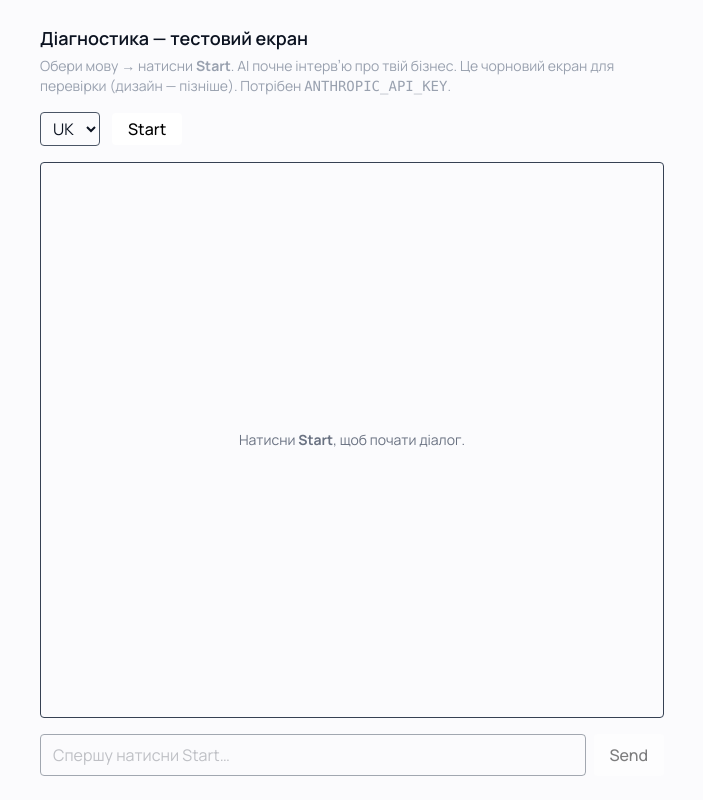
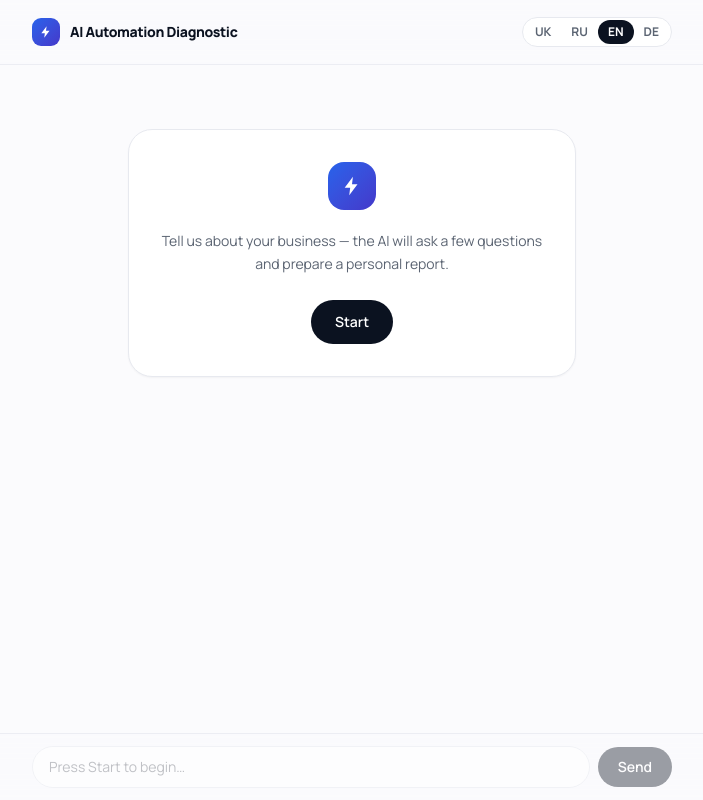
Before and after one commit to ybodnar3-ui/michael-project, a Next.js app: page /chat in a window 1280 px wide. Shown: the whole page, without its empty margins (288-991 px from the left). Built offline with nearby package versions, Linux system fonts and the light colour scheme.

Commit message:
feat: polish chat experience and report view with i18n (bubbles, typing, copy-request)

```diff
--- a/app/chat/page.tsx
+++ b/app/chat/page.tsx
@@ -1,18 +1,41 @@
 "use client";
 
-import { useState } from "react";
-import type { ChatMessage, Language, Report } from "@/lib/types";
+import { useEffect, useRef, useState } from "react";
+import Link from "next/link";
+import type { ChatMessage, Report } from "@/lib/types";
 import { ReportView } from "@/components/ReportView";
+import { useI18n } from "@/components/LanguageProvider";
+import { LanguageSwitcher } from "@/components/LanguageSwitcher";
 
-const KICKOFF: Record<Language, string> = {
-  uk: "Почати",
-  ru: "Начать",
-  en: "Start",
-  de: "Starten",
-};
+function LogoMark() {
+  return (
+    <span className="grid h-7 w-7 place-items-center rounded-[9px] bg-gradient-to-br from-accent to-accent2">
+      <svg width="14" height="14" viewBox="0 0 24 24" fill="none" aria-hidden>
+        <path d="M13 2 4 14h6l-1 8 9-12h-6l1-8Z" fill="white" strokeLinejoin="round" />
+      </svg>
+    </span>
+  );
+}
+
+function Typing({ label }: { label: string }) {
+  return (
+    <div className="flex items-center gap-2 text-sm text-muted">
+      <span className="flex gap-1">
+        {[0, 1, 2].map((i) => (
+          <span
+            key={i}
+            className="h-1.5 w-1.5 rounded-full bg-muted"
+            style={{ animation: "blink 1.2s infinite", animationDelay: `${i * 0.2}s` }}
+          />
+        ))}
+      </span>
+      {label}…
+    </div>
+  );
+}
 
 export default function ChatPage() {
-  const [language, setLanguage] = useState<Language>("uk");
+  const { t, lang } = useI18n();
   const [messages, setMessages] = useState<ChatMessage[]>([]);
   const [input, setInput] = useState("");
   const [loading, setLoading] = useState(false);
@@ -20,6 +43,54 @@ export default function ChatPage() {
   const [error, setError] = useState<string | null>(null);
   const [report, setReport] = useState<Report | null>(null);
   const [reportLoading, setReportLoading] = useState(false);
+  const bottomRef = useRef<HTMLDivElement>(null);
+
+  const started = messages.length > 0;
+
+  useEffect(() => {
+    bottomRef.current?.scrollIntoView({ behavior: "smooth" });
+  }, [messages, loading, report]);
+
+  async function send(history: ChatMessage[]) {
+    setLoading(true);
+    setError(null);
+    try {
+      const res = await fetch("/api/chat", {
+        method: "POST",
+        headers: { "content-type": "application/json" },
+        body: JSON.stringify({ language: lang, messages: history }),
+      });
+      const data = await res.json().catch(() => ({}));
+      if (!res.ok) {
+        setError(data?.error === "llm_error" ? t("chat.errorKey") : t("chat.errorServer"));
+        return;
+      }
+      if (data.reply) {
+        setMessages([...history, { role: "assistant", content: data.reply }]);
+      }
+      setDone(Boolean(data.done));
+    } catch {
+      setError(t("chat.errorServer"));
+    } finally {
+      setLoading(false);
+    }
+  }
+
+  function start() {
+    const history: ChatMessage[] = [{ role: "user", content: t("chat.start") }];
+    setMessages(history);
+    setDone(false);
+    setReport(null);
+    void send(history);
+  }
+
+  function submit() {
+    if (!input.trim() || loading || done) return;
+    const history: ChatMessage[] = [...messages, { role: "user", content: input.trim() }];
+    setMessages(history);
+    setInput("");
+    void send(history);
+  }
 
   async function generateReport() {
     setReportLoading(true);
@@ -28,170 +99,139 @@ export default function ChatPage() {
       const res = await fetch("/api/report", {
         method: "POST",
         headers: { "content-type": "application/json" },
-        body: JSON.stringify({ language, messages }),
+        body: JSON.stringify({ language: lang, messages }),
       });
       const data = await res.json().catch(() => ({}));
       if (!res.ok) {
-        setError(`Помилка звіту ${res.status}: ${data?.error ?? "unknown"}`);
+        setError(t("chat.errorReport"));
         return;
       }
       setReport(data.report ?? null);
     } catch {
-      setError("Не вдалося згенерувати звіт.");
+      setError(t("chat.errorReport"));
     } finally {
       setReportLoading(false);
     }
   }
 
-  async function send(history: ChatMessage[]) {
-    setLoading(true);
-    setError(null);
-    try {
-      const res = await fetch("/api/chat", {
-        method: "POST",
-        headers: { "content-type": "application/json" },
-        body: JSON.stringify({ language, messages: history }),
-      });
-      const data = await res.json().catch(() => ({}));
-      if (!res.ok) {
-        setError(
-          data?.error === "llm_error"
-            ? "Помилка виклику AI. Найімовірніше не заданий ANTHROPIC_API_KEY у .env.local (і перезапусти dev-сервер)."
-            : `Помилка ${res.status}: ${data?.error ?? "unknown"}`
-        );
-        return;
-      }
-      if (data.reply) {
-        setMessages([...history, { role: "assistant", content: data.reply }]);
-      }
-      setDone(Boolean(data.done));
-    } catch {
-      setError("Не вдалося звʼязатися із сервером.");
-    } finally {
-      setLoading(false);
-    }
-  }
-
-  function start() {
-    const history: ChatMessage[] = [{ role: "user", content: KICKOFF[language] }];
-    setMessages(history);
-    setDone(false);
-    setReport(null);
-    void send(history);
-  }
-
-  function submit() {
-    if (!input.trim() || loading) return;
-    const history: ChatMessage[] = [
-      ...messages,
-      { role: "user", content: input.trim() },
-    ];
-    setMessages(history);
-    setInput("");
-    void send(history);
-  }
+  // hide the synthetic kickoff message (first user turn)
+  const visible = messages.filter((m, i) => !(i === 0 && m.role === "user"));
 
   return (
-    <main className="mx-auto flex min-h-screen max-w-2xl flex-col gap-4 p-6">
-      <header className="space-y-1">
-        <h1 className="text-lg font-semibold">Діагностика — тестовий екран</h1>
-        <p className="text-sm text-gray-400">
-          Обери мову → натисни <b>Start</b>. AI почне інтервʼю про твій бізнес.
-          Це чорновий екран для перевірки (дизайн — пізніше). Потрібен{" "}
-          <code>ANTHROPIC_API_KEY</code>.
-        </p>
+    <div className="flex min-h-screen flex-col">
+      <header className="sticky top-0 z-20 border-b border-border/70 bg-bg/80 backdrop-blur-md">
+        <div className="mx-auto flex h-16 max-w-2xl items-center justify-between px-4">
+          <Link href="/" className="flex items-center gap-2.5">
+            <LogoMark />
+            <span className="text-sm font-extrabold tracking-tight">{t("brand")}</span>
+          </Link>
+          <LanguageSwitcher />
+        </div>
       </header>
 
-      <div className="flex items-center gap-3">
-        <select
-          aria-label="language"
-          value={language}
-          onChange={(e) => setLanguage(e.target.value as Language)}
-          className="rounded border border-gray-600 bg-transparent px-2 py-1"
-        >
-          <option value="uk">UK</option>
-          <option value="ru">RU</option>
-          <option value="en">EN</option>
-          <option value="de">DE</option>
-        </select>
+      <div className="flex-1 overflow-y-auto">
+        <div className="mx-auto max-w-2xl px-4 py-6">
+          {!started ? (
+            <div className="animate-in mx-auto mt-10 max-w-md rounded-3xl border border-border bg-surface p-8 text-center shadow-[0_1px_2px_rgba(11,18,32,0.04)]">
+              <div className="mx-auto grid h-12 w-12 place-items-center rounded-2xl bg-gradient-to-br from-accent to-accent2">
+                <svg width="22" height="22" viewBox="0 0 24 24" fill="none" aria-hidden>
+                  <path d="M13 2 4 14h6l-1 8 9-12h-6l1-8Z" fill="white" strokeLinejoin="round" />
+                </svg>
+              </div>
+              <p className="mt-5 text-sm leading-relaxed text-muted">{t("chat.intro")}</p>
               <button
                 type="button"
                 onClick={start}
-          disabled={loading}
-          className="rounded bg-white px-4 py-1 font-medium text-black disabled:opacity-50"
+                className="mt-6 inline-flex items-center gap-2 rounded-full bg-ink px-6 py-3 text-sm font-semibold text-white transition hover:-translate-y-0.5 hover:opacity-95"
               >
-          Start
+                {t("chat.start")}
               </button>
             </div>
+          ) : (
+            <div className="space-y-4">
+              {visible.map((m, i) =>
+                m.role === "assistant" ? (
+                  <div key={i} className="flex items-start gap-2.5">
+                    <span className="mt-0.5 shrink-0">
+                      <LogoMark />
+                    </span>
+                    <div className="max-w-[80%] rounded-2xl rounded-tl-sm border border-border bg-surface px-4 py-2.5 text-sm leading-relaxed shadow-[0_1px_2px_rgba(11,18,32,0.04)]">
+                      {m.content}
+                    </div>
+                  </div>
+                ) : (
+                  <div key={i} className="flex justify-end">
+                    <div className="max-w-[80%] rounded-2xl rounded-tr-sm bg-accent px-4 py-2.5 text-sm leading-relaxed text-white">
+                      {m.content}
+                    </div>
+                  </div>
+                )
+              )}
+
+              {loading && (
+                <div className="flex items-center gap-2.5">
+                  <LogoMark />
+                  <div className="rounded-2xl rounded-tl-sm border border-border bg-surface px-4 py-3">
+                    <Typing label={t("chat.typing")} />
+                  </div>
+                </div>
+              )}
 
               {error && (
-        <div className="rounded border border-red-500 bg-red-500/10 px-3 py-2 text-sm text-red-400">
+                <div className="rounded-xl border border-red-300 bg-red-50 px-3.5 py-2.5 text-sm text-red-600">
                   {error}
                 </div>
               )}
 
-      <div className="flex min-h-[300px] flex-1 flex-col gap-3 overflow-y-auto rounded border border-gray-700 p-4">
-        {messages.length === 0 && !loading && (
-          <p className="m-auto text-sm text-gray-500">
-            Натисни <b>Start</b>, щоб почати діалог.
-          </p>
-        )}
-        {messages.map((m, i) => (
-          <div key={i} className={m.role === "user" ? "text-right" : "text-left"}>
-            <span
-              className={
-                "inline-block max-w-[85%] rounded-lg px-3 py-2 text-sm " +
-                (m.role === "user"
-                  ? "bg-blue-600 text-white"
-                  : "bg-gray-700 text-gray-100")
-              }
-            >
-              {m.content}
-            </span>
+              {done && !report && (
+                <div className="pt-2">
+                  <div className="mb-3 flex items-center gap-2 text-sm font-semibold text-success">
+                    <svg width="18" height="18" viewBox="0 0 24 24" fill="none" aria-hidden>
+                      <path d="m5 13 4 4L19 7" stroke="currentColor" strokeWidth="2" strokeLinecap="round" strokeLinejoin="round" />
+                    </svg>
+                    {t("chat.done")}
                   </div>
-        ))}
-        {loading && <div className="text-gray-400">AI друкує…</div>}
-        {done && (
-          <div className="text-sm font-medium text-green-400">
-            ✓ Інтервʼю завершено — готово до звіту (Фаза 2)
-          </div>
-        )}
-      </div>
-
-      {done && !report && (
                   <button
                     type="button"
                     onClick={generateReport}
                     disabled={reportLoading}
-          className="rounded bg-green-600 px-4 py-2 font-medium text-white disabled:opacity-50"
+                    className="inline-flex items-center gap-2 rounded-full bg-gradient-to-r from-accent to-accent2 px-6 py-3 text-sm font-semibold text-white shadow-[0_8px_24px_rgba(37,99,235,0.25)] transition hover:-translate-y-0.5 disabled:opacity-60"
                   >
-          {reportLoading ? "Готую звіт…" : "Згенерувати звіт"}
+                    {reportLoading ? t("chat.generating") : t("chat.generate")}
                   </button>
+                </div>
               )}
 
               {report && <ReportView report={report} />}
 
-      <div className="flex gap-2">
+              <div ref={bottomRef} />
+            </div>
+          )}
+        </div>
+      </div>
+
+      {/* input bar */}
+      <div className="sticky bottom-0 border-t border-border/70 bg-bg/80 backdrop-blur-md">
+        <div className="mx-auto flex max-w-2xl items-center gap-2 px-4 py-3">
           <input
             aria-label="message"
             value={input}
             onChange={(e) => setInput(e.target.value)}
             onKeyDown={(e) => e.key === "Enter" && submit()}
-          disabled={loading || messages.length === 0}
-          className="flex-1 rounded border border-gray-600 bg-transparent px-3 py-2 disabled:opacity-50"
-          placeholder={
-            messages.length === 0 ? "Спершу натисни Start…" : "Твоя відповідь…"
-          }
+            disabled={loading || !started || done}
+            className="flex-1 rounded-full border border-border bg-surface px-4 py-2.5 text-sm outline-none transition focus:border-accent focus:ring-2 focus:ring-accent/15 disabled:opacity-50"
+            placeholder={started ? t("chat.placeholder") : t("chat.placeholderStart")}
           />
           <button
             type="button"
             onClick={submit}
-          disabled={loading || messages.length === 0}
-          className="rounded bg-white px-4 py-2 font-medium text-black disabled:opacity-50"
+            disabled={loading || !started || done || !input.trim()}
+            className="rounded-full bg-ink px-5 py-2.5 text-sm font-semibold text-white transition hover:opacity-90 disabled:opacity-40"
           >
-          Send
+            {t("chat.send")}
           </button>
         </div>
-    </main>
+      </div>
+    </div>
   );
 }
```
Also changed, not shown: components/ReportView.tsx (+96 -24 lines), 2 other files (tests, documents, lock files or other folders). Lines whose indentation alone changed are shown as unchanged.
